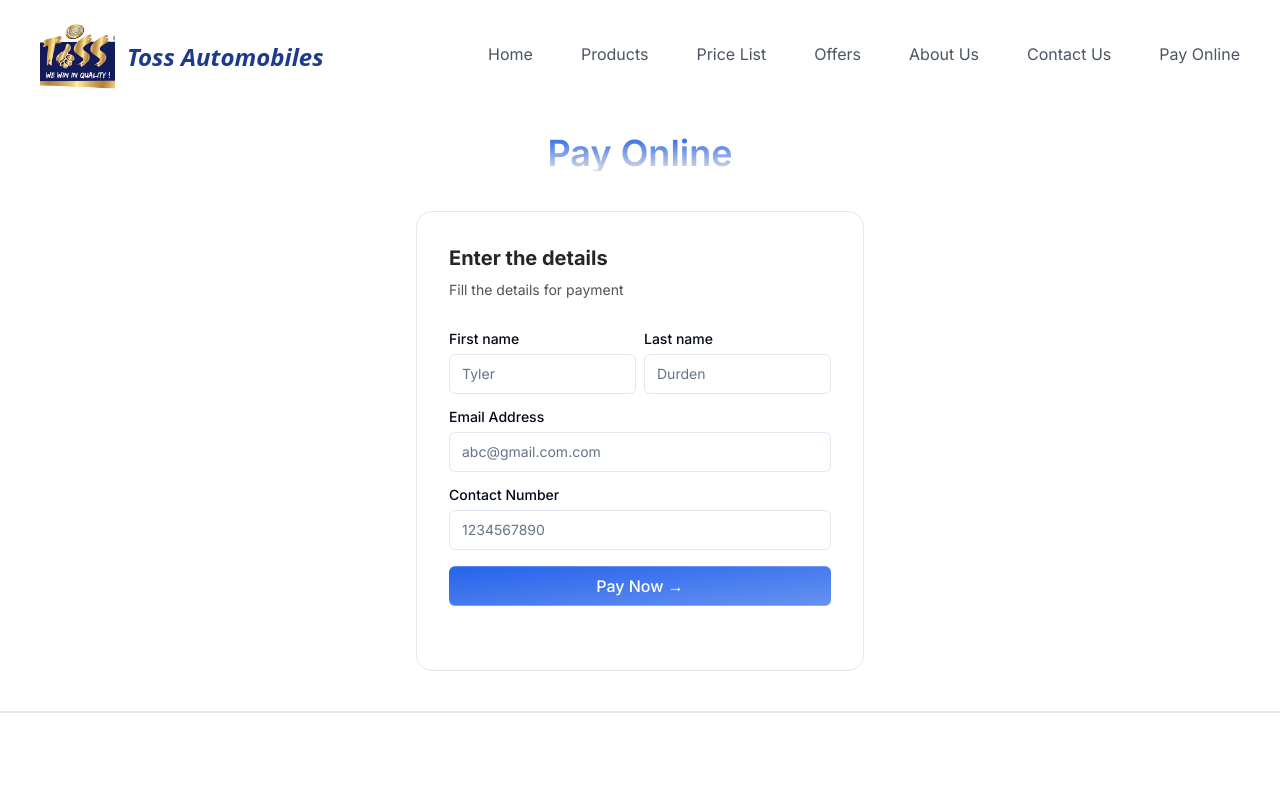
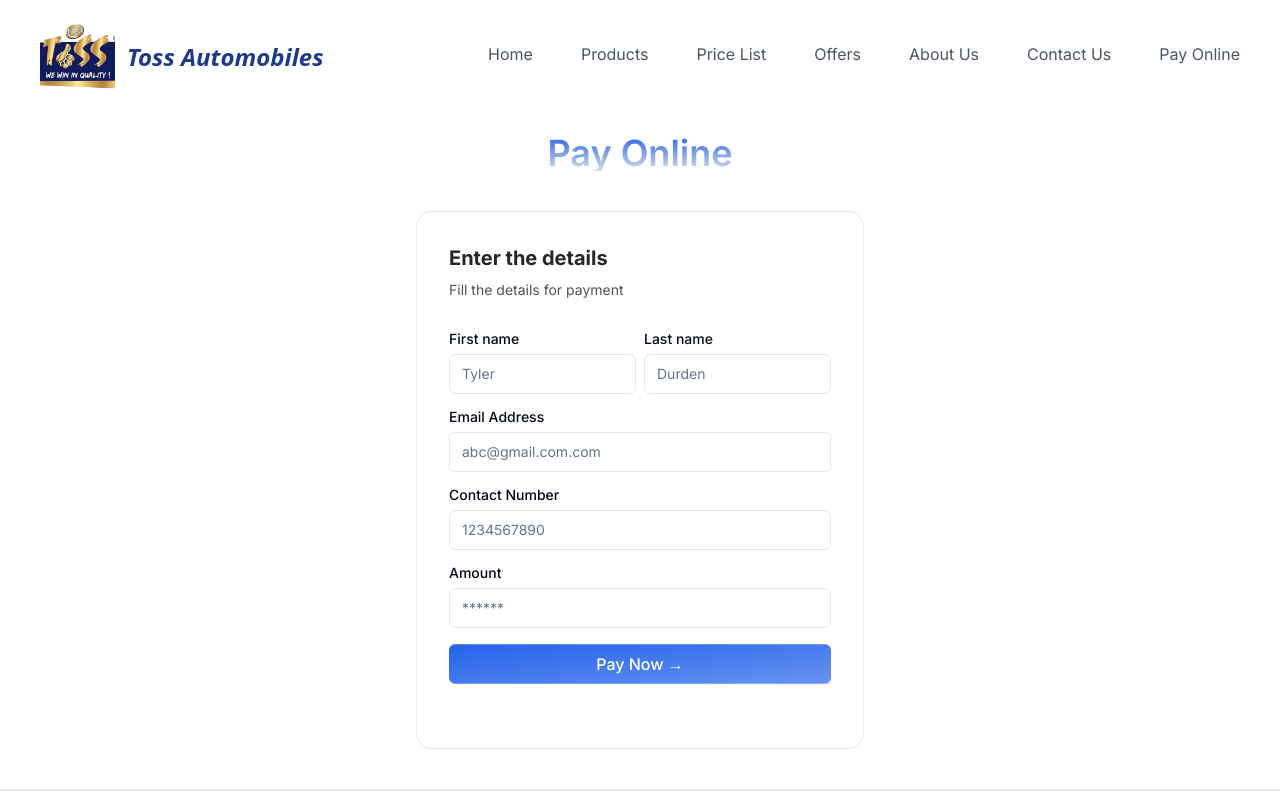
Before and after one commit to darshit890/crosscables, a Next.js app: page /pay-online in a window 1280 px wide. Shown: the top 800 px of the page. Built offline with nearby package versions, Linux system fonts and the light colour scheme.

Commit message:
modified:   app/pay-online/_component.tsx/PaymentForm.tsx

```diff
--- a/app/pay-online/_component.tsx/PaymentForm.tsx
+++ b/app/pay-online/_component.tsx/PaymentForm.tsx
@@ -5,6 +5,7 @@ import { Input } from "@/components/ui/input";
 import { cn } from "@/lib/utils";
 
 const PaymentForm =() => {
+
   return (
     <div className="max-w-md w-full mx-auto rounded-none md:rounded-2xl p-4 md:p-8 shadow-input bg-white dark:bg-black border mb-10">
       <h2 className="font-bold text-xl text-neutral-800 dark:text-neutral-200">
@@ -32,6 +33,10 @@ const PaymentForm =() => {
         <LabelInputContainer className="mb-4">
           <Label htmlFor="contactno">Contact Number</Label>
           <Input id="contactno" placeholder="1234567890" type="number" name="contactno"/>
+        </LabelInputContainer>
+        <LabelInputContainer className="mb-4">
+          <Label htmlFor="amount">Amount</Label>
+          <Input id="amount" placeholder="******" type="number" name="amount"/>
         </LabelInputContainer>
 
 
```
